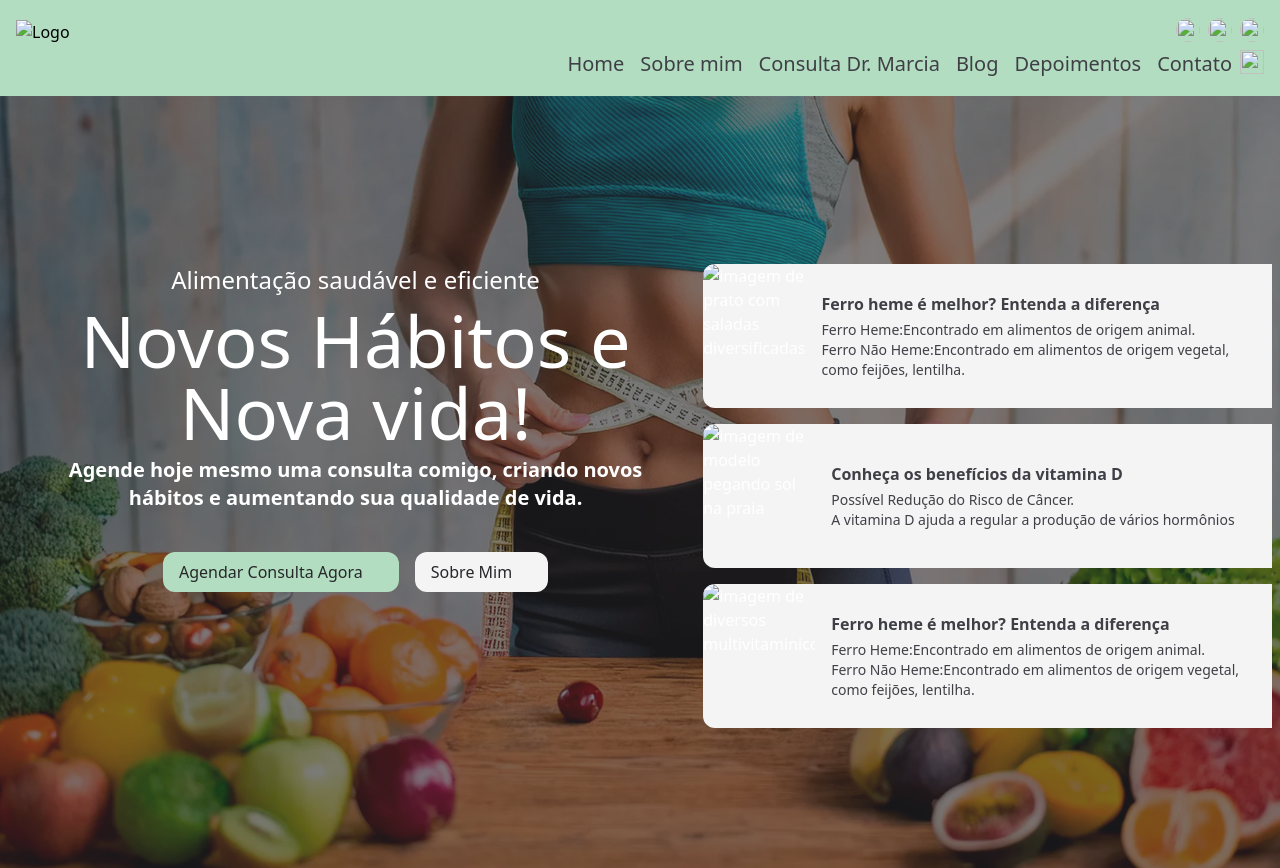
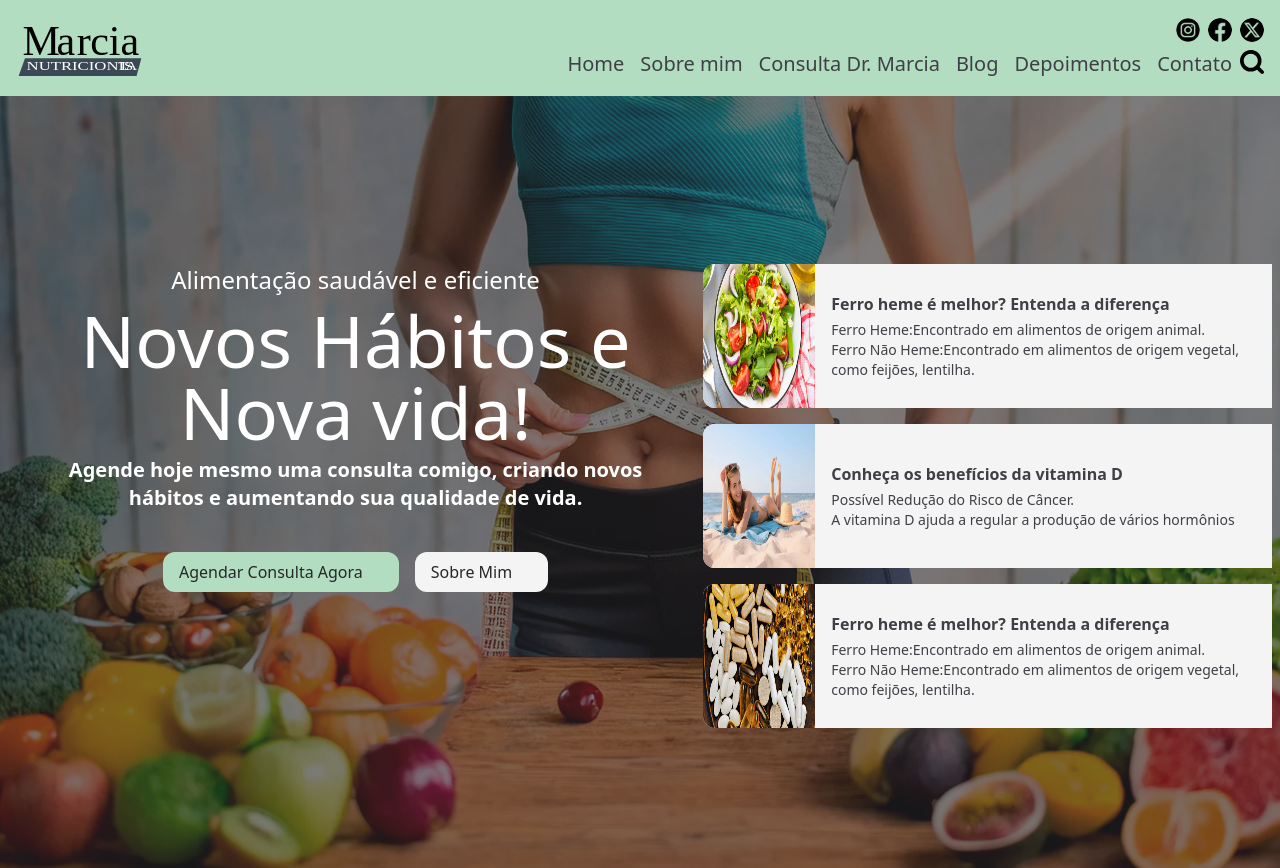
Before and after one commit to AntonyRossiDeJesus/Nutrition-page, a website: page index.html in a window 1280 px wide. Shown: the top 868 px of the page. Drawn offline with Linux system fonts and the light colour scheme; the site is published under a folder, as on GitHub Pages, so addresses that start at the root find nothing.

Commit message:
ajustes imgs

```diff
--- a/index.html
+++ b/index.html
@@ -11,22 +11,22 @@
     <header class="bg-[#B2DDC1] h-24 w-full flex justify-center px-4 py-2">
       <div class="container flex justify-between items-center">
         <a href="#"
-          ><img src="/src/assets/LOGO-MARCIA.svg" alt="Logo" class="w-32 h-14"
+          ><img src="src/assets/LOGO-MARCIA.svg" alt="Logo" class="w-32 h-14"
         /></a>
         <div class="flex flex-col gap-2">
           <div class="flex gap-2 justify-end">
             <img
-              src="/src/assets/instagram.png"
+              src="src/assets/instagram.png"
               alt=""
               class="w-6 h-6 rounded-full cursor-pointer"
             />
             <img
-              src="/src/assets/facebook.png"
+              src="src/assets/facebook.png"
               alt=""
               class="w-6 h-6 rounded-full cursor-pointer"
             />
             <img
-              src="/src/assets/twitter.png"
+              src="src/assets/twitter.png"
               alt=""
               class="w-6 h-6 rounded-full cursor-pointer"
             />
@@ -46,7 +46,7 @@
               <li class="hover:text-red-600 transition-all">Contato</li>
             </ul>
             <img
-              src="/src/assets/LUPA.svg"
+              src="src/assets/LUPA.svg"
               alt=""
               class="w-6 h-6 cursor-pointer"
             />
@@ -101,7 +101,7 @@
           >
             <img
               class="w-28 h-36 rounded-tl-xl rounded-bl-xl"
-              src="/src/assets/saladas.webp"
+              src="src/assets/saladas.webp"
               alt="imagem de prato com saladas diversificadas"
             />
             <div
@@ -125,7 +125,7 @@
           >
             <img
               class="w-28 h-36 rounded-tl-xl rounded-bl-xl"
-              src="/src/assets/modelo2.jpg"
+              src="src/assets/modelo2.jpg"
               alt="imagem de modelo pegando sol na praia"
             />
             <div
@@ -148,7 +148,7 @@
           >
             <img
               class="w-28 h-36 rounded-tl-xl rounded-bl-xl"
-              src="/src/assets/modelo3.jpg"
+              src="src/assets/modelo3.jpg"
               alt="imagem de diversos multivitaminicos"
             />
             <div
```
